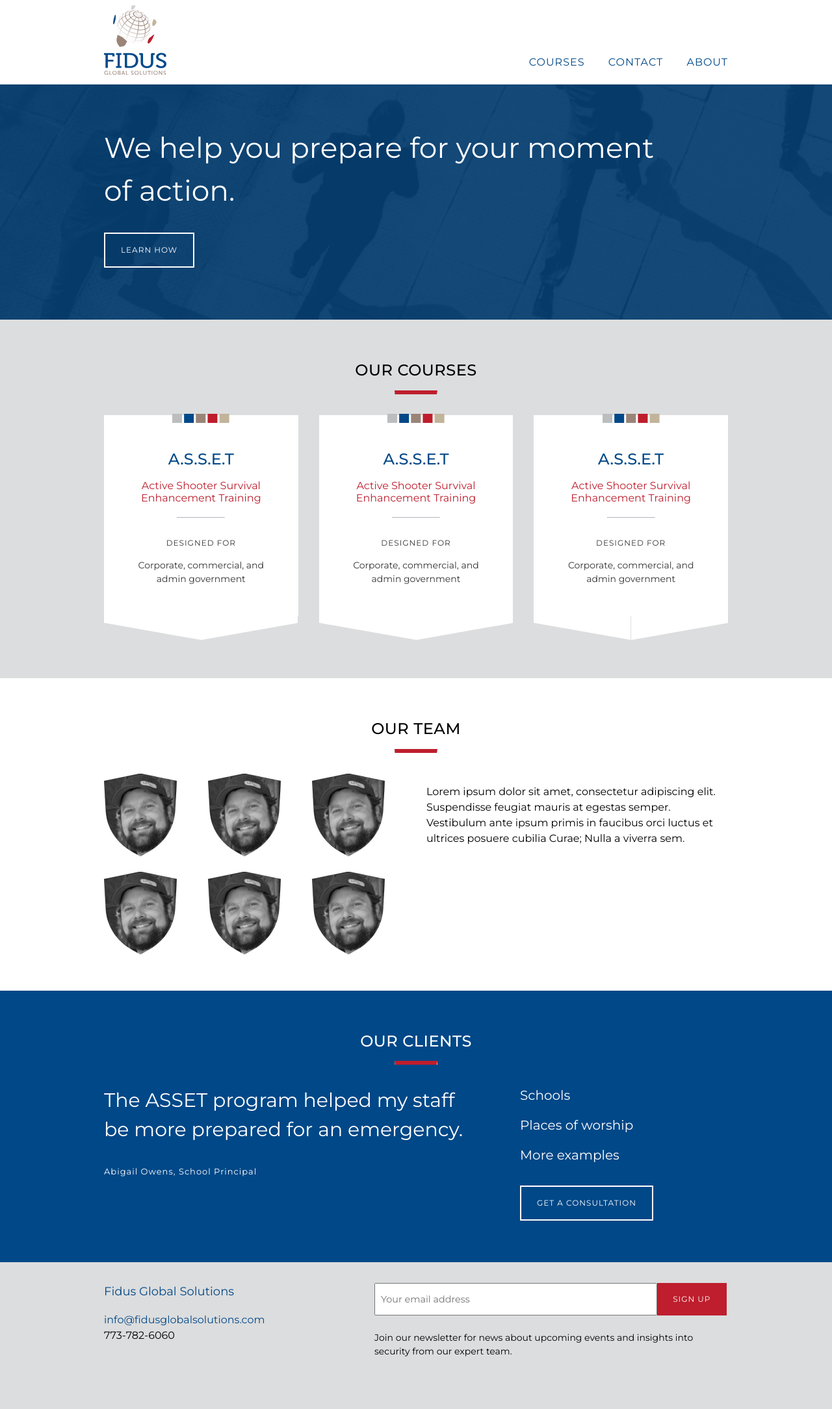
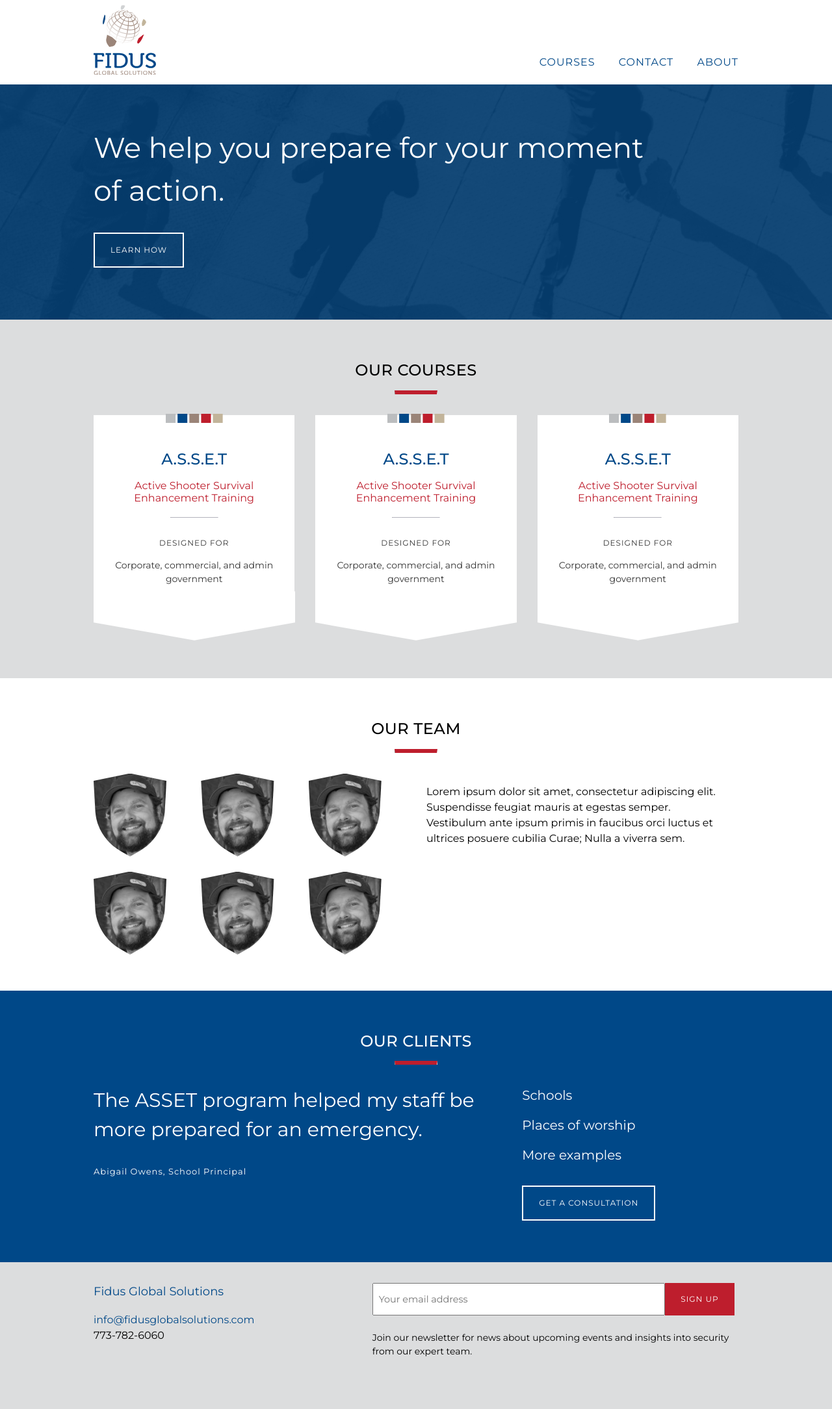
Before and after one commit to brodieaustin/fidusglobalsolutions-v1, a Jekyll site: the page built from index.html, in a window 1280 px wide. Shown: the whole page at 65% size. Built offline with Jekyll 4.4.1, drawn with Linux system fonts in a browser that asks for light colours.

Commit message:
updated stylesheet

```diff
--- a/assets/css/styles.css
+++ b/assets/css/styles.css
@@ -430,6 +430,9 @@ a {
   max-width: 64rem;
   margin: 0 auto 2rem;
   padding: 2rem 2rem 0; }
+  @media screen and (min-width: 55rem) {
+    .container {
+      padding: 2rem 1rem 0; } }
 
 .site-form {
   margin-top: 2rem; }
@@ -818,7 +821,7 @@ a {
 .site-nav-control {
   position: absolute;
   top: 2.5rem;
-  right: 2rem;
+  right: 1rem;
   display: inline-block;
   float: right;
   width: 6rem;
```
